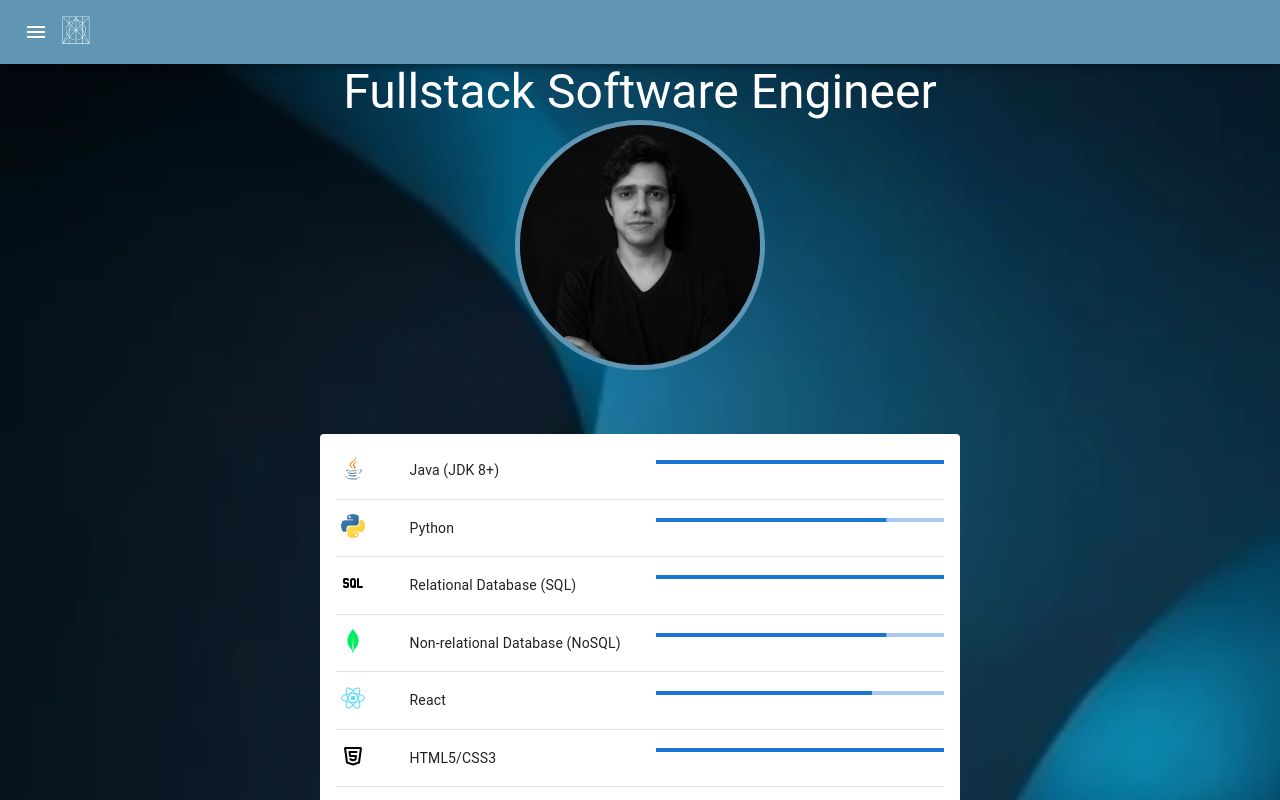
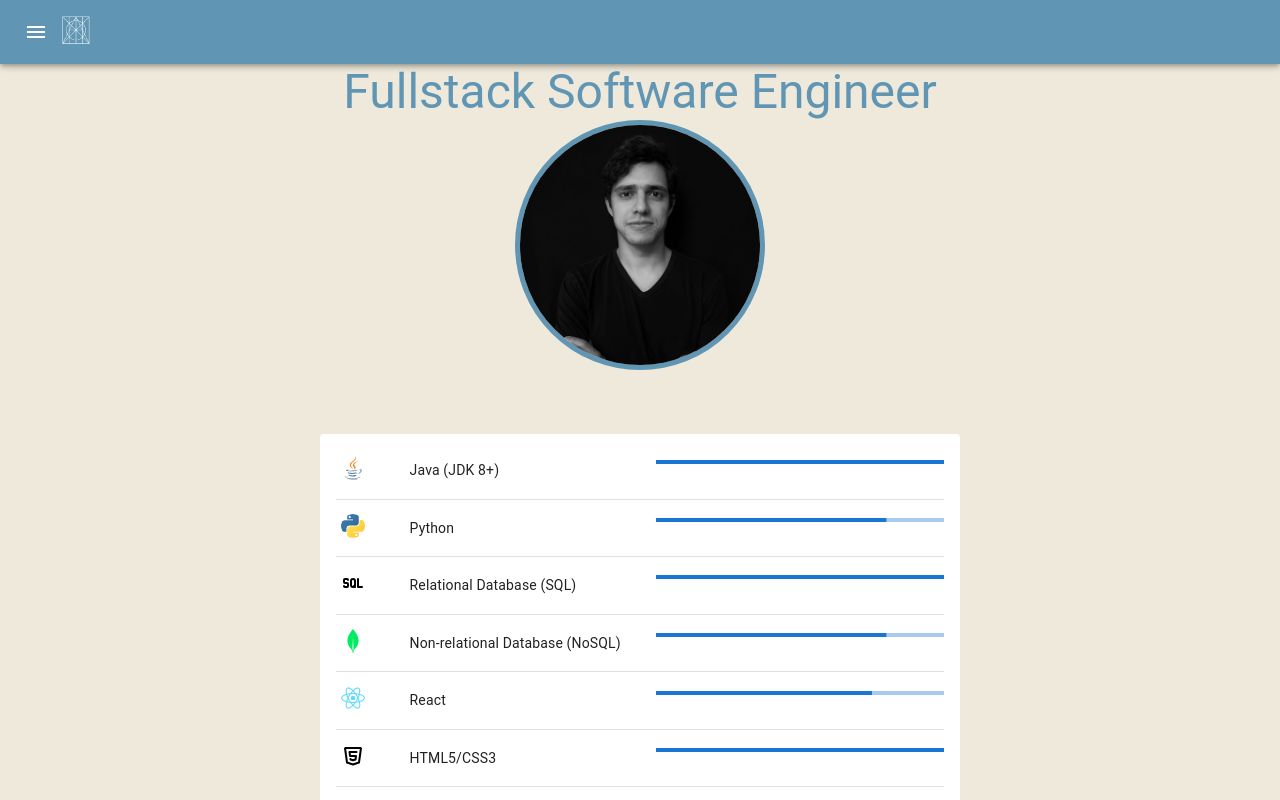
Before and after one commit to SnchzMltn/portfolio, a React (Create React App) app: page / in a window 1280 px wide. Shown: the top 800 px of the page. Built offline with nearby package versions, Linux system fonts and the light colour scheme; no server answers.

Commit message:
fix news page fetch update background style

```diff
--- a/src/App.css
+++ b/src/App.css
@@ -1,8 +1,5 @@
-.Background {
-  background-image: url('./static/background.png');
-  background-size: cover;
-  background-repeat: no-repeat;
-  min-height: 100vh;
+body {
+  background-color: #EEE9DA;
 }
 
 .App {
@@ -23,32 +20,11 @@
   pointer-events: none;
 }
 
-@media (prefers-reduced-motion: no-preference) {
-  .App-logo {
-    animation: App-logo-spin infinite 20s linear;
-  }
-}
-
 .App-header {
-  background-color: #282c34;
   min-height: 100vh;
   display: flex;
   flex-direction: column;
   align-items: center;
   justify-content: center;
   font-size: calc(10px + 2vmin);
-  color: white;
 }
-
-.App-link {
-  color: #61dafb;
-}
-
-@keyframes App-logo-spin {
-  from {
-    transform: rotate(0deg);
-  }
-  to {
-    transform: rotate(360deg);
-  }
-}
--- a/src/App.tsx
+++ b/src/App.tsx
@@ -32,10 +32,10 @@ function App() {
   const theme = createTheme({
     palette: {
       primary: {
-        main: COLORS.main,
+        main: COLORS.primary.main,
       },
       secondary: {
-        main: COLORS.secondary,
+        main: COLORS.secondary.main,
       }
     },
   });
--- a/src/pages/AboutMeContent/AboutMeContent.css
+++ b/src/pages/AboutMeContent/AboutMeContent.css
@@ -1,7 +1,3 @@
-body {
-	color: #FFFFFF;
-}
-
 .AboutMeContent {
 	text-align: justify;
 }
--- a/src/pages/AboutMeContent/AboutMeContent.tsx
+++ b/src/pages/AboutMeContent/AboutMeContent.tsx
@@ -1,5 +1,8 @@
 import { Accordion, AccordionDetails, AccordionSummary, Typography, Paper, List, ListItem, Box } from '@material-ui/core';
 import { Stack, Divider, LinearProgress } from '@mui/material';
+import { ThemeProvider } from '@material-ui/core';
+import { createTheme } from '@material-ui/core/styles';
+import { COLORS } from '../../static/constants';
 import ExpandMoreIcon from '@material-ui/icons/ExpandMore';
 import './AboutMeContent.css';
 
@@ -36,8 +39,18 @@ const skillsArray: Skill[] = [
 	{name: "Google Cloud Platform", rate: 3.5, progress: 75, logo: googleLogo},
 ]
 
+const theme = createTheme({
+	palette: {
+		primary: {
+			main: COLORS.primary.main,
+		},
+		secondary: {
+			main: COLORS.secondary.main,
+		}
+	},
+});
+
 function AboutMeContent() {
-
 	return (
 		<div style={{
 			display: 'block'
@@ -46,10 +59,11 @@ function AboutMeContent() {
 			<Box sx={{
 				margin: '5%'
 			}} >
-				<Typography variant='h3' align='center'>
-					Fullstack Software Engineer
-				</Typography>
-
+				<ThemeProvider theme={theme}>
+					<Typography color='primary' variant='h3' align='center'>
+						Fullstack Software Engineer
+					</Typography>
+				</ThemeProvider>
 				<div className='ProfilePhotoImage'>
 					<img src={prof_img} alt='hi!' width='240' height='240' />
 				</div>
--- a/src/pages/ContactFormContent/ContactFormContent.css
+++ b/src/pages/ContactFormContent/ContactFormContent.css
@@ -1,7 +1,3 @@
-body {
-	color: white;
-}
-
 .MuiStack-root img {
 	background-color: white;
 	border-radius: 50%;
--- a/src/pages/HackerNewsTopStories/HackerNewsTopStories.tsx
+++ b/src/pages/HackerNewsTopStories/HackerNewsTopStories.tsx
@@ -7,19 +7,19 @@ import { HackerNewsPost } from '../../services/HackerNewsService/HackerNewsPost'
 import './HackerNewsTopStories.css';
 
 function HackerNewsTopStories(): JSX.Element {
-	const [postsOutput, setOutput] = useState<Set<HackerNewsPost>>(() => new Set());
+	const [postsOutput, setOutput] = useState<HackerNewsPost[]>([]);
 
 	useEffect(() => {
-		let storySet: Set<HackerNewsPost> = new Set();
 		fetchTopStories().then(values => {
-			return values;
+			return Array.from(values).sort().slice(0, 20);
 		}).then(values => {
 			for (let i = 0; i < 20; i++) {
 				if (values[i] != null) {
 					fetchStoryDetailsById(values[i]).then(storyDetailsObject => {
-						if (!postsOutput.has(storyDetailsObject)) setOutput(prev => new Set(prev).add(storyDetailsObject));
-						storySet.add(storyDetailsObject);
-						return;
+						setOutput(prev => {
+								prev.push(storyDetailsObject);
+								return prev;
+							});
 					});
 				}
 			}
@@ -29,14 +29,16 @@ function HackerNewsTopStories(): JSX.Element {
 	return (
 		<div className='mainContainer'>
 			<Stack justifyContent='center' direction={'column'} spacing={6} >
-				<Typography variant='h2' className='header'>Top Hacker News Posts</Typography>
+				<Typography variant='h2' className='header'>
+					Top Hacker News Posts
+				</Typography>
 				<Typography variant='h6'>
-					<Paper elevation={2}>
+					<Paper style={{ paddingLeft: '1%', paddingRight: '1%' }} elevation={2}>
 						Collection of top 20 posts in Y Combinator news section ordered by score (desc)
 					</Paper>
 				</Typography>
 				<Stack direction={'row'} spacing={10}>
-					{postsOutput.size > 0?
+					{postsOutput.length > 0?
 						<table className='tableContainer'>
 							<tbody>
 								<TableRow postsSet={postsOutput} />
@@ -45,7 +47,7 @@ function HackerNewsTopStories(): JSX.Element {
 					:
 					<>
 						<Typography variant='body2'>
-							Nothing to see here!
+							Loading...
 						</Typography>
 					</>}
 				</Stack>
@@ -54,7 +56,7 @@ function HackerNewsTopStories(): JSX.Element {
 	);
 }
 
-function TableRow(props: { postsSet: Set<HackerNewsPost>; }): JSX.Element {
+function TableRow(props: { postsSet: HackerNewsPost[] }): JSX.Element {
 	return (
 		<>
 			{Array.from(props.postsSet).sort((item1, item2) => item2.score - item1.score).map((post, setId) => {
@@ -68,14 +70,16 @@ function TableRow(props: { postsSet: Set<HackerNewsPost>; }): JSX.Element {
 						<Divider variant='inset' />
 						<td className='row'>
 							<Typography variant='body1'>
-								<i>Title:</i> {post.title}
+								{post.title}
 							</Typography>
 						</td>
 						<Divider variant='inset' />
 						<td className='link'>
 							<Button variant='outlined'>
 								<Link to={post.url}>
-									Go to post
+									<strong>
+										Go to post
+									</strong>
 								</Link>
 							</Button>
 						</td>
--- a/src/static/constants.js
+++ b/src/static/constants.js
@@ -1,8 +1,12 @@
 const PROFESSIONAL_PROFILE = "Graduated professional from the EAN University with a degree in Systems Engineering. Skills in functional programming, and advanced knowledge in Object Oriented Programming, specifically on design and abstraction. With knowledge of full-stack elements suchas MVVC architecture and database administration. High familiarity with different languages such as Java, C#, Python PL-SQL, PHP and also with different development environments (IDEs) such as Eclipse, Visual Studio 2017, .NET, PLSQL Developer and Yii. Experience in developing applications for Android and familiarity with data structures, algorithms and version management tools such as GIT and TFS. Excellent interpersonal skills and problem-solving oriented as well as a history with unique and original solutions throughout creativity. Consolidating more than three years of experience working in the complete software lifecycle including planning, consultancy, customer requirements definition, functional design, software development, testing, quality assurance (QA), implementation and maintenance."
 
 const COLORS = {
-	main: '#6096B4',
-	secondary: '#93BFCF',
+	primary: {
+		main: '#6096B4',
+	},
+	secondary: {
+		main: '#93BFCF',
+	}
 }
 
 export { PROFESSIONAL_PROFILE, COLORS }
```
